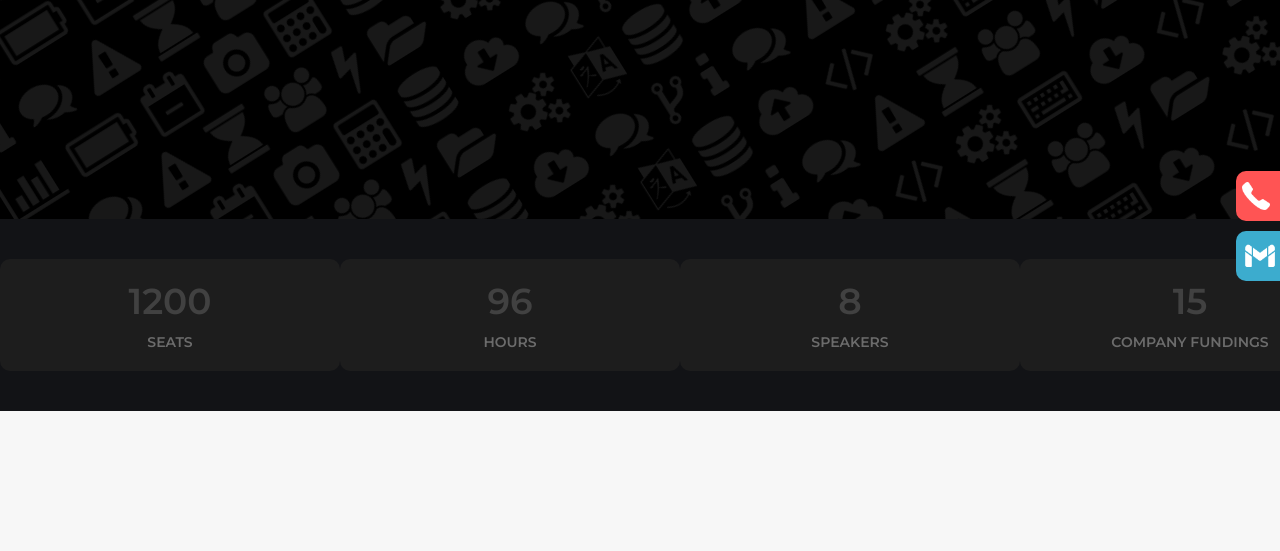
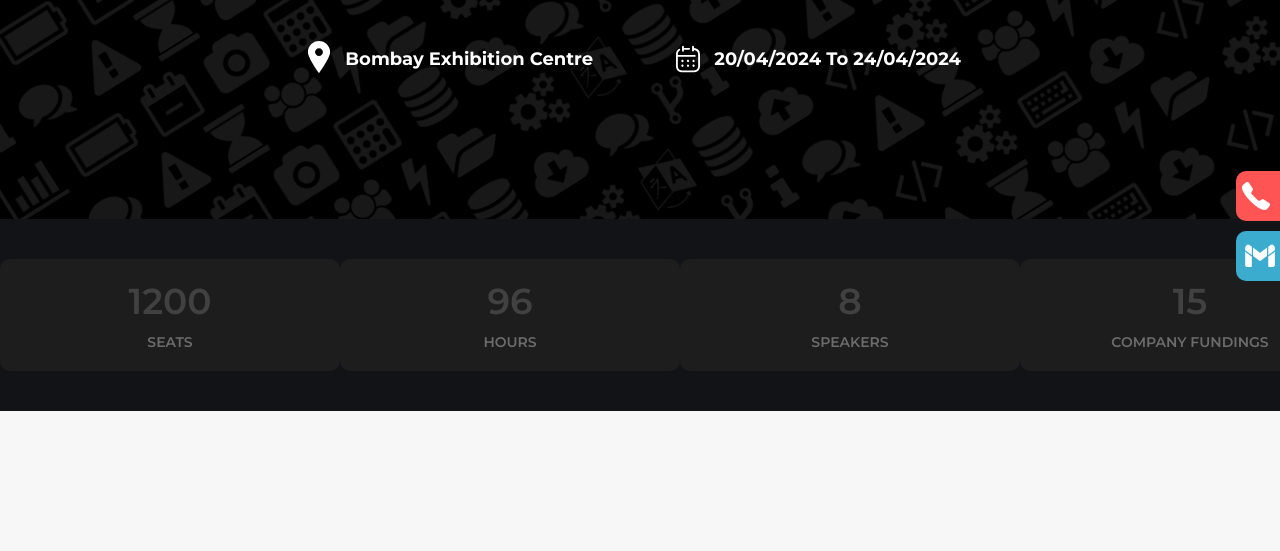
Before and after one commit to deimos1214/TCEOALT, a plain HTML site: page index.html in a window 1280 px wide. Shown: the part 549-1100 px from the top of the page. Drawn offline with Linux system fonts and the light colour scheme.

Commit message:
Third Commit

```diff
--- a/style.css
+++ b/style.css
@@ -365,6 +365,7 @@ form {
   align-items: center;
   justify-content: space-evenly;
   width: 800px;
+  top: 540px;
 }
 @media (max-width: 800px) {
   .location-and-date-box {
```
Also changed, not shown: Images/Speaker Profiles/Navjoth.png.
